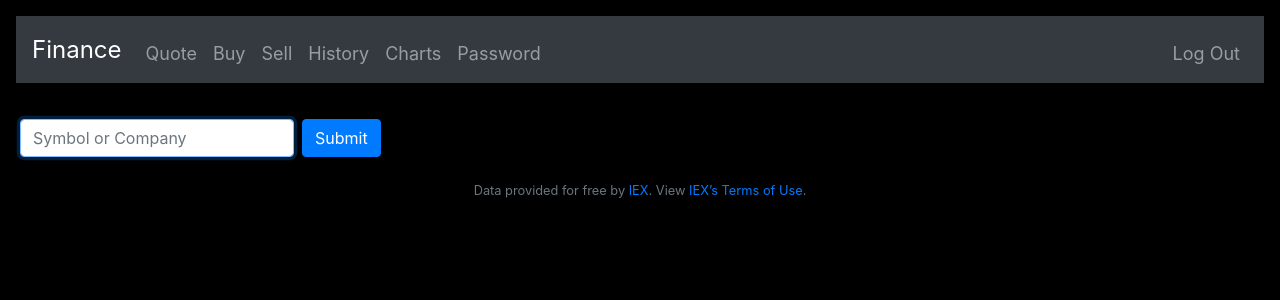
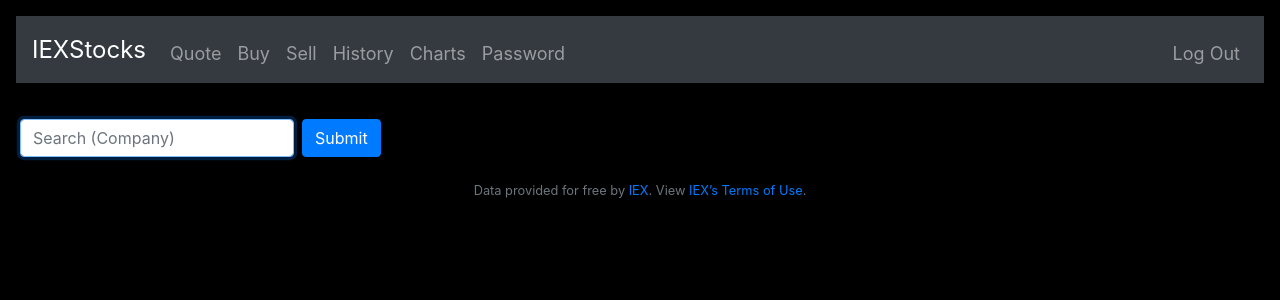
Before and after one commit to alfiomartini/finance, a Flask app: page /quote in a window 1280 px wide. Shown: the top 300 px of the page. Run offline with Flask 2, Linux system fonts and the light colour scheme; a user stored in the database is signed in; some libraries are stand-ins or nearby versions.

```diff
--- a/application.py
+++ b/application.py
@@ -420,4 +420,4 @@ for code in default_exceptions:
     app.errorhandler(code)(errorhandler)
 
 if __name__ == '__main__':
-    app.run()
+    app.run(debug=True)
--- a/requirements.txt
+++ b/requirements.txt
@@ -2,3 +2,4 @@ cs50
 Flask
 Flask-Session
 requests
+gunicorn
--- a/templates/add.html
+++ b/templates/add.html
@@ -1,7 +1,7 @@
 {% extends "layout.html" %}
 
 {% block title %}
-    Log In
+    Buy
 {% endblock %}
 
 {% block main %}
--- a/templates/change.html
+++ b/templates/change.html
@@ -1,6 +1,6 @@
 {% extends 'layout.html' %}
 
-{% block title %} Change password {% endblock %}
+{% block title %} Password {% endblock %}
 
 {% block main %}
     <!-- Change password -->
--- a/templates/chart.html
+++ b/templates/chart.html
@@ -1,7 +1,7 @@
 {% extends "layout.html" %}
 
 {% block title %}
-    Buy
+    Charts
 {% endblock %}
 
 {% block main %}
--- a/templates/history.html
+++ b/templates/history.html
@@ -1,7 +1,7 @@
 {% extends "layout.html" %}
 
 {% block title %}
-    Bought
+    Transactions
 {% endblock %}
 
 {% block main %}
--- a/templates/layout.html
+++ b/templates/layout.html
@@ -31,16 +31,16 @@
         <script src="https://cdnjs.cloudflare.com/ajax/libs/Chart.js/2.9.3/Chart.min.js" defer>
         </script>
         <link href="/static/styles.css" rel="stylesheet">
-        <title>Finance: {% block title %}{% endblock %}</title>
+        <title>IEXStocks:{% block title %}{% endblock %}</title>
 
     </head>
 
     <body>
 
-        <nav class="navbar navbar-expand-sm bg-dark navbar-dark m-3">
-            <a class="navbar-brand" href="/"><span class="blue"></span><span class="red">
-            </span><span class="yellow"></span><span class="green"></span>
-            <span class="red">Finance</span></a>
+        <nav class="navbar navbar-expand-md bg-dark navbar-dark m-3">
+            <a class="navbar-brand" href="/" data-toggle='tooltip' title="Home"
+             data-placement='bottom'>IEXStocks
+            </a>
             <button aria-controls="navbar" aria-expanded="false" aria-label="Toggle navigation" class="navbar-toggler" data-target="#navbar" data-toggle="collapse" type="button">
                 <span class="navbar-toggler-icon"></span>
             </button>
--- a/templates/quote.html
+++ b/templates/quote.html
@@ -1,14 +1,14 @@
 {% extends "layout.html" %}
 
 {% block title %}
-    Log In
+    Company
 {% endblock %}
 
 {% block main %}
     <form class = 'form-inline' action="/quote" method="post">
         <div class="form-group">
             <input autocomplete="off" autofocus class="form-control" name="symbol"
-            placeholder="Symbol or Company" type="text" id = 'quote-search'>
+            placeholder="Search (Company)" type="text" id = 'quote-search'>
         </div>
         <button class="btn btn-primary ml-2" type="submit">Submit</button>
     </form>
--- a/templates/quoted.html
+++ b/templates/quoted.html
@@ -1,5 +1,5 @@
  {% extends 'layout.html' %}
-
+ {% block title %} Symbol {% endblock %}
  {% block main %}
  <div class="quote-container">
     <ul class="quote-company">
--- a/templates/register.html
+++ b/templates/register.html
@@ -1,7 +1,7 @@
 {% extends "layout.html" %}
 
 {% block title %}
-    Log In
+    Register
 {% endblock %}
 
 {% block main %}
--- a/templates/registered.html
+++ /dev/null
@@ -1,3 +0,0 @@
-<!DOCTYPE html>
-
-{% extends 'layout.html' %}
--- a/templates/summary.html
+++ b/templates/summary.html
@@ -1,7 +1,7 @@
 {% extends "layout.html" %}
 
 {% block title %}
-    Bought
+    Index
 {% endblock %}
 
 {% block main %}
```
Also changed, not shown: README.md, finance.db, 1 other file.
